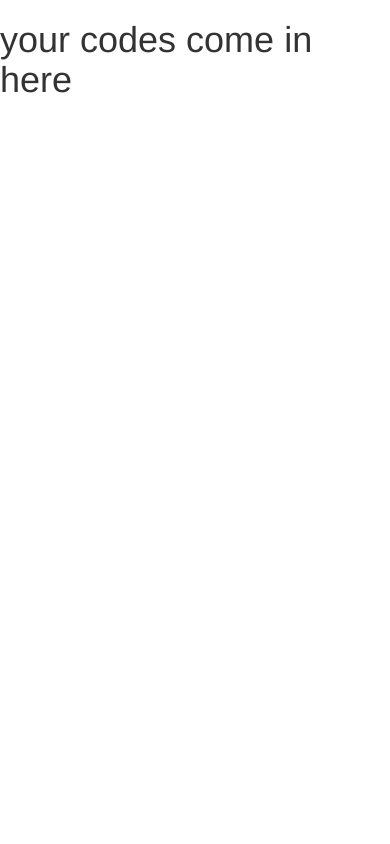
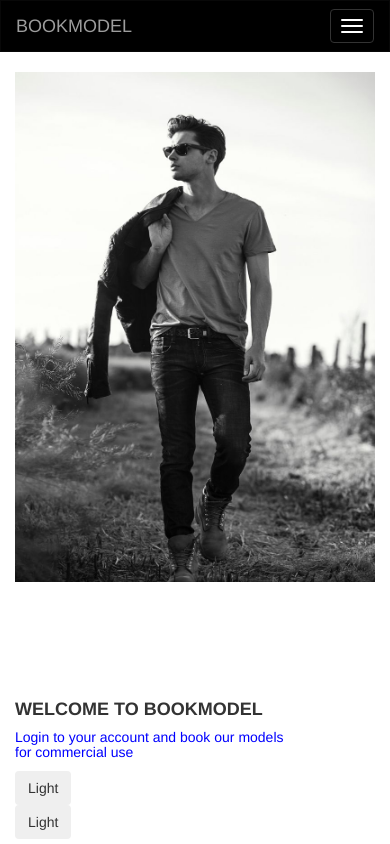
Before and after one commit to duncan-chege/Bookmodel, a Flask app: page / in a window 390 px wide. Run offline with Flask 2, Linux system fonts and the light colour scheme; parts of the project's set-up code (start-up, migrations or seed data) failed here and were passed over; some libraries are stand-ins or nearby versions.

Commit message:
landing page set and db

```diff
--- /dev/null
+++ b/app/static/css/index.css
@@ -0,0 +1,11 @@
+#first{
+  text-align: justify;
+
+  padding-top: 30%;
+  font-weight: bolder;
+
+}
+#two{
+  margin-right: 30px;
+  color: blue
+}
--- a/app/templates/base.html
+++ b/app/templates/base.html
@@ -1 +1,4 @@
 {% extends 'bootstrap/base.html'%}
+{% block navbar %}
+    {% include 'navbar.html' %}
+{% endblock %}
--- a/app/templates/index.html
+++ b/app/templates/index.html
@@ -2,6 +2,36 @@
 
 {% block content %}
 
-<h1>your codes come in here</h1>
+{% block styles%}
+    {{ super() }}
+    <link rel="stylesheet" href="{{url_for('static',filename='css/index.css')}}">
+{% endblock%}
+
+<div class="container-fluid">
+  <div class="row">
+    <div class="col-md-6">
+      <img src="static/images/landing.jpg" alt="model image" height="510px" width="100%"></img>
+    </div>
+    <div class="col-md-6">
+
+      <div id="first">
+        <h4><strong>WELCOME TO BOOKMODEL</strong></h4>
+      </div>
+
+      <div id="two">
+        <h5>Login to your account and book our models <br>for commercial use</h5>
+      </div>
+
+      <div id="button">
+        <button type="button" class="btn btn-light">Light</button>
+      </div>
+
+      <div id="button">
+        <button type="button" class="btn btn-light">Light</button>
+      </div>
+
+    </div>
+  </div>
+</div>
 
 {% endblock%}
--- /dev/null
+++ b/app/templates/navbar.html
@@ -0,0 +1,26 @@
+<div class="navbar navbar-inverse" style="background-color: black;" role="navigation">
+  <div class="container-fluid">
+
+    <div class="navbar-header">
+      <button type="button" class="navbar-toggle" data-toggle="collapse" data-target=".navbar-collapse">
+        <span class="sr-only">Toggle navigation</span>
+        <span class="icon-bar"></span>
+        <span class="icon-bar"></span>
+        <span class="icon-bar"></span>
+      </button>
+      <a class="navbar-brand" href="/">BOOKMODEL</a>
+    </div>
+
+    <div class="navbar-collapse collapse" style="background-color: black;">
+      <ul class="nav navbar-nav navbar-right">
+        <li><a href="/">SIGN UP</a></li>
+        <li><a href="/interview"></a></li>
+        <li><a href="/product"></a></li>
+        <li><a href="/promotion"></a></li>
+        <li><a href="/pick_up"></a></li>
+        <li><a href="/stand_up_comedy"></a></li>
+
+    </div>
+
+  </div>
+</div>
--- a/config.py
+++ b/config.py
@@ -2,11 +2,13 @@ import os
 
 class Config:
 
-    pass
+    SECRET_KEY = os.environ.get('SECRET_KEY')
+
+    SQLALCHEMY_DATABASE_URI = 'postgresql+psycopg2://moringa:1234@localhost/bookmodel'
 
 class ProdConfig(Config):
 
-    pass
+    SQLALCHEMY_DATABASE_URI = os.environ.get("DATABASE_URL")
 
 class DevConfig(Config):
 
```
Also changed, not shown: app/__init__.py (+12 -1 lines), app/main/views.py (+6 -1 lines), app/models.py (+48 -0 lines), manage.py (+9 -1 lines), app/static/images/landing.jpg (added), 1 other file.
